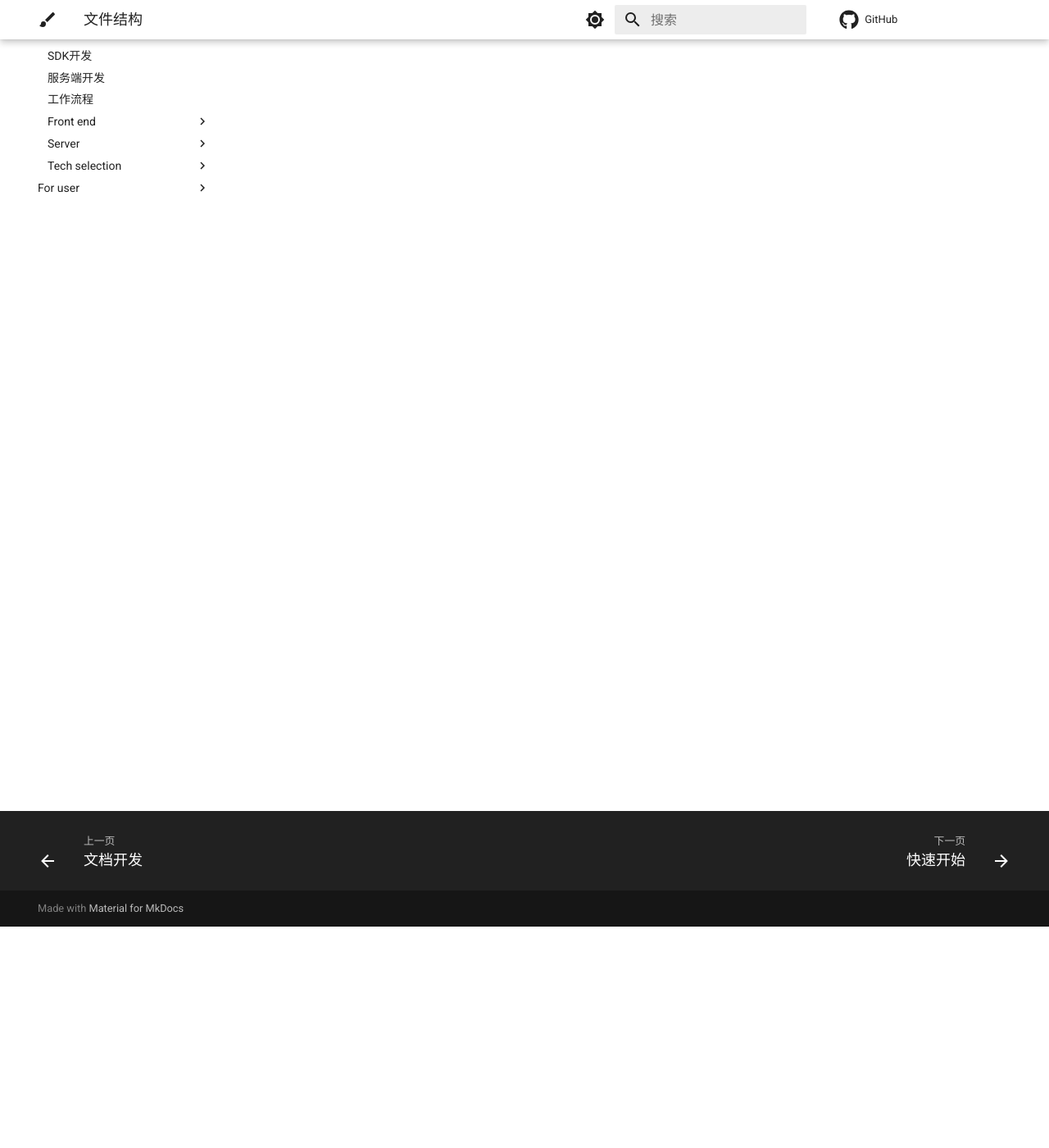
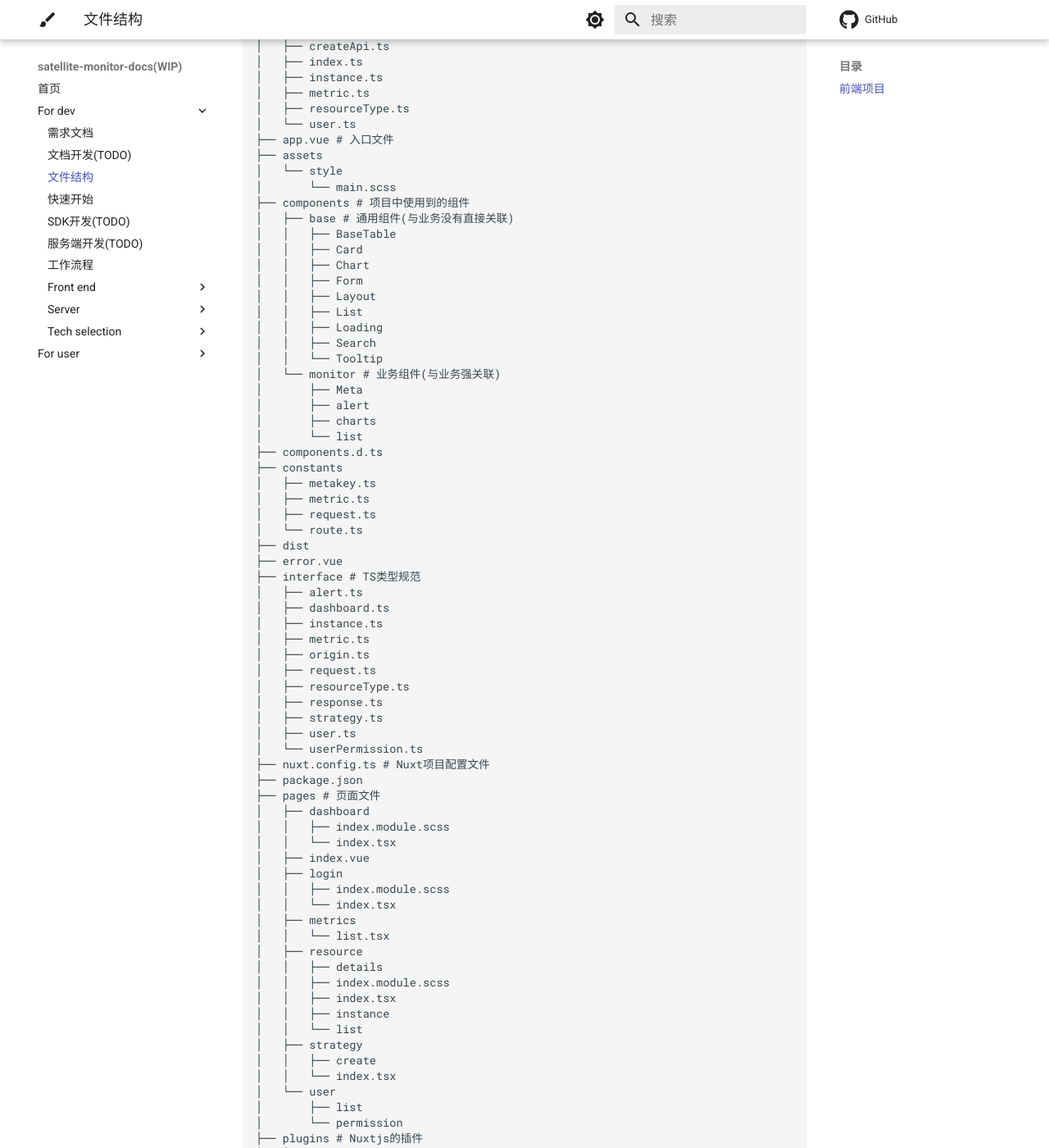
Before and after one commit to GenshinImpactMaster/satellite-monitor-docs, an MkDocs documentation site: the page built from docs/for-dev/file-structure.md, in a window 1280 px wide and 1400 px high, scrolled down 270 px. Shown: the whole window at 82% size. Built offline with MkDocs 1.6.1 and Material for MkDocs 9.7.7, drawn with Linux system fonts in a browser that asks for light colours; comment, search, counter and statistics services are not loaded; some of the changed text lies outside the part shown.

Commit message:
docs: update todo tag

````diff
--- a/docs/for-dev/docs.md
+++ b/docs/for-dev/docs.md
@@ -1 +1,3 @@
-# 文档开发
+# 文档开发(TODO)
+
+mkdocs
--- a/docs/for-dev/file-structure.md
+++ b/docs/for-dev/file-structure.md
@@ -1 +1,109 @@
 # 文件结构
+## 前端项目
+```text
+main
+├── README.md
+├── apis # 对接后端apis
+│   ├── alert.ts
+│   ├── createApi.ts
+│   ├── index.ts
+│   ├── instance.ts
+│   ├── metric.ts
+│   ├── resourceType.ts
+│   └── user.ts
+├── app.vue # 入口文件
+├── assets
+│   └── style
+│       └── main.scss
+├── components # 项目中使用到的组件
+│   ├── base # 通用组件(与业务没有直接关联)
+│   │   ├── BaseTable
+│   │   ├── Card
+│   │   ├── Chart
+│   │   ├── Form
+│   │   ├── Layout
+│   │   ├── List
+│   │   ├── Loading
+│   │   ├── Search
+│   │   └── Tooltip
+│   └── monitor # 业务组件(与业务强关联)
+│       ├── Meta
+│       ├── alert
+│       ├── charts
+│       └── list
+├── components.d.ts
+├── constants
+│   ├── metakey.ts
+│   ├── metric.ts
+│   ├── request.ts
+│   └── route.ts
+├── dist
+├── error.vue
+├── interface # TS类型规范
+│   ├── alert.ts
+│   ├── dashboard.ts
+│   ├── instance.ts
+│   ├── metric.ts
+│   ├── origin.ts
+│   ├── request.ts
+│   ├── resourceType.ts
+│   ├── response.ts
+│   ├── strategy.ts
+│   ├── user.ts
+│   └── userPermission.ts
+├── nuxt.config.ts # Nuxt项目配置文件
+├── package.json
+├── pages # 页面文件
+│   ├── dashboard
+│   │   ├── index.module.scss
+│   │   └── index.tsx
+│   ├── index.vue
+│   ├── login
+│   │   ├── index.module.scss
+│   │   └── index.tsx
+│   ├── metrics
+│   │   └── list.tsx
+│   ├── resource
+│   │   ├── details
+│   │   ├── index.module.scss
+│   │   ├── index.tsx
+│   │   ├── instance
+│   │   └── list
+│   ├── strategy
+│   │   ├── create
+│   │   └── index.tsx
+│   └── user
+│       ├── list
+│       └── permission
+├── plugins # Nuxtjs的插件
+│   └── antd.client.ts
+├── server # BFF层代码, Node Runtime
+│   ├── api # BFF层的Api
+│   │   └── QueryMetric.post.ts
+│   ├── middleware
+│   │   └── proxy.ts
+│   ├── plugins
+│   │   └── error.ts
+│   └── utils
+│       ├── promRequest.ts
+│       ├── promql.ts
+│       ├── query.ts
+│       └── response.ts
+├── store
+│   ├── metrics.ts
+│   └── user.ts
+├── tsconfig.json
+├── type.d.ts
+└── utils
+    ├── config.ts
+    ├── copy.ts
+    ├── date.ts
+    ├── logger.ts
+    ├── metric.ts
+    ├── permission.ts
+    ├── props.ts
+    ├── safeRun.ts
+    ├── uuid.ts
+    └── validate.ts
+
+```
--- a/docs/for-dev/front-end/workflow.md
+++ b/docs/for-dev/front-end/workflow.md
@@ -1,4 +1,4 @@
-# 前端开发流程
+# 前端开发流程(TODO)
 !!! note "Phasellus posuere in sem ut cursus"
 
     Lorem ipsum dolor sit amet, consectetur adipiscing elit. Nulla et euismod
--- a/docs/for-dev/sdk.md
+++ b/docs/for-dev/sdk.md
@@ -1 +1,3 @@
-# SDK开发
+# SDK开发(TODO)
+
+TODO
--- a/docs/for-dev/server.md
+++ b/docs/for-dev/server.md
@@ -1 +1,3 @@
-# 服务端开发
+# 服务端开发(TODO)
+
+TODO
````
